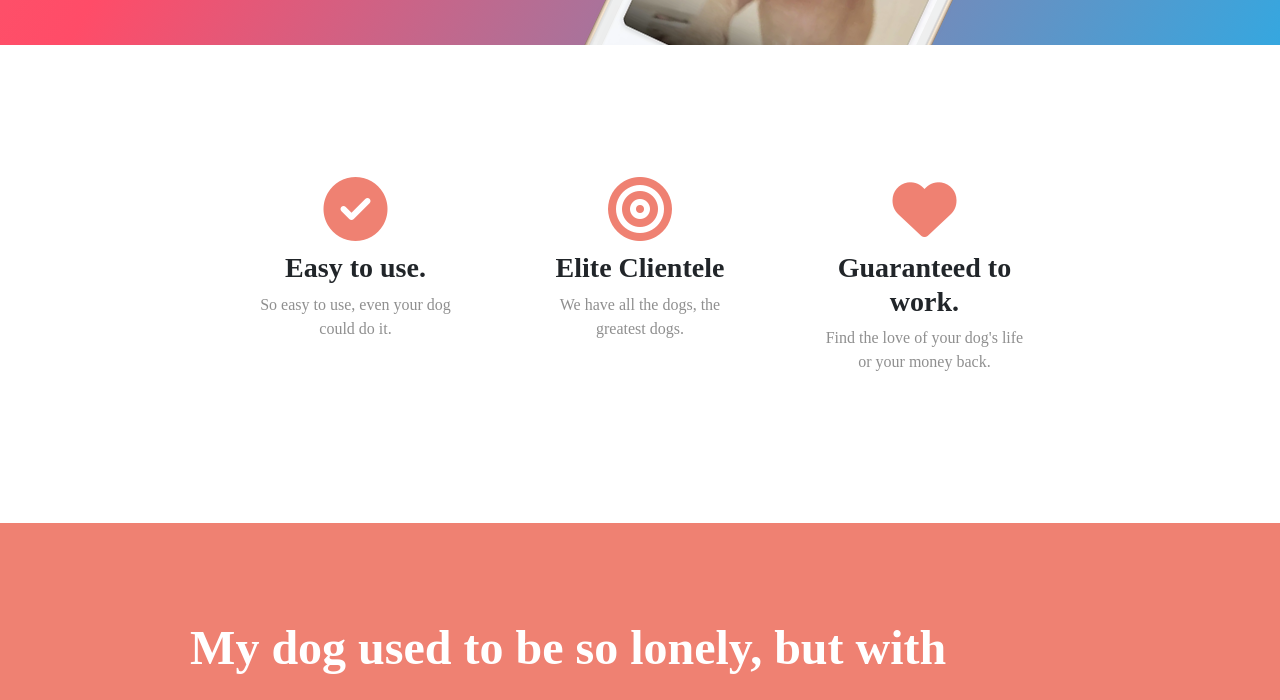
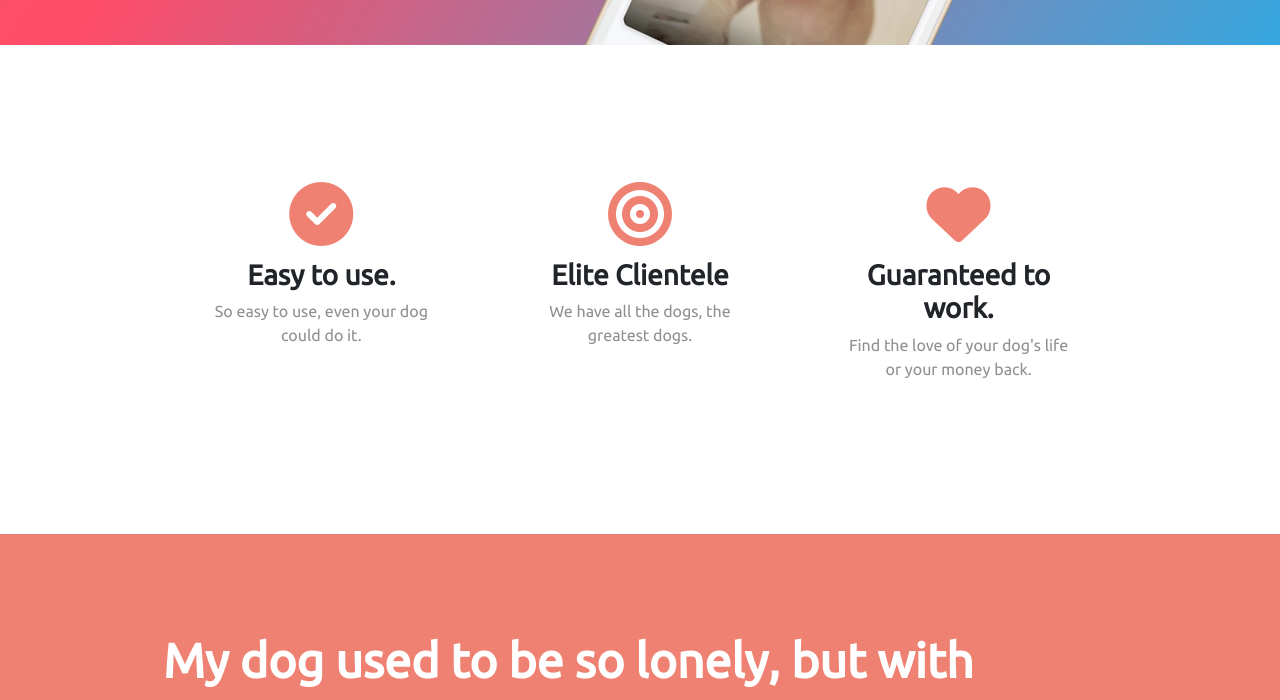
Before and after one commit to Tre7o/TinDog, a plain HTML site: page index.html in a window 1280 px wide. Shown: the part 691-1391 px from the top of the page. Drawn offline with Linux system fonts and the light colour scheme.

Commit message:
added new font-face declarations and styles

```diff
--- a/css/styles.css
+++ b/css/styles.css
@@ -12,6 +12,10 @@
     src: url('assets\fonts\Ubuntu\ubuntu-bold-webfont.woff2') format('woff2'),
          url('assets\fonts\Ubuntu\ubuntu-bold-webfont.woff') format('woff');
 } */
+
+* {
+  font-family: 'Ubuntu', sans-serif;
+}
 
 @media screen and (max-width: 1000px) {
     .title-image{
```
